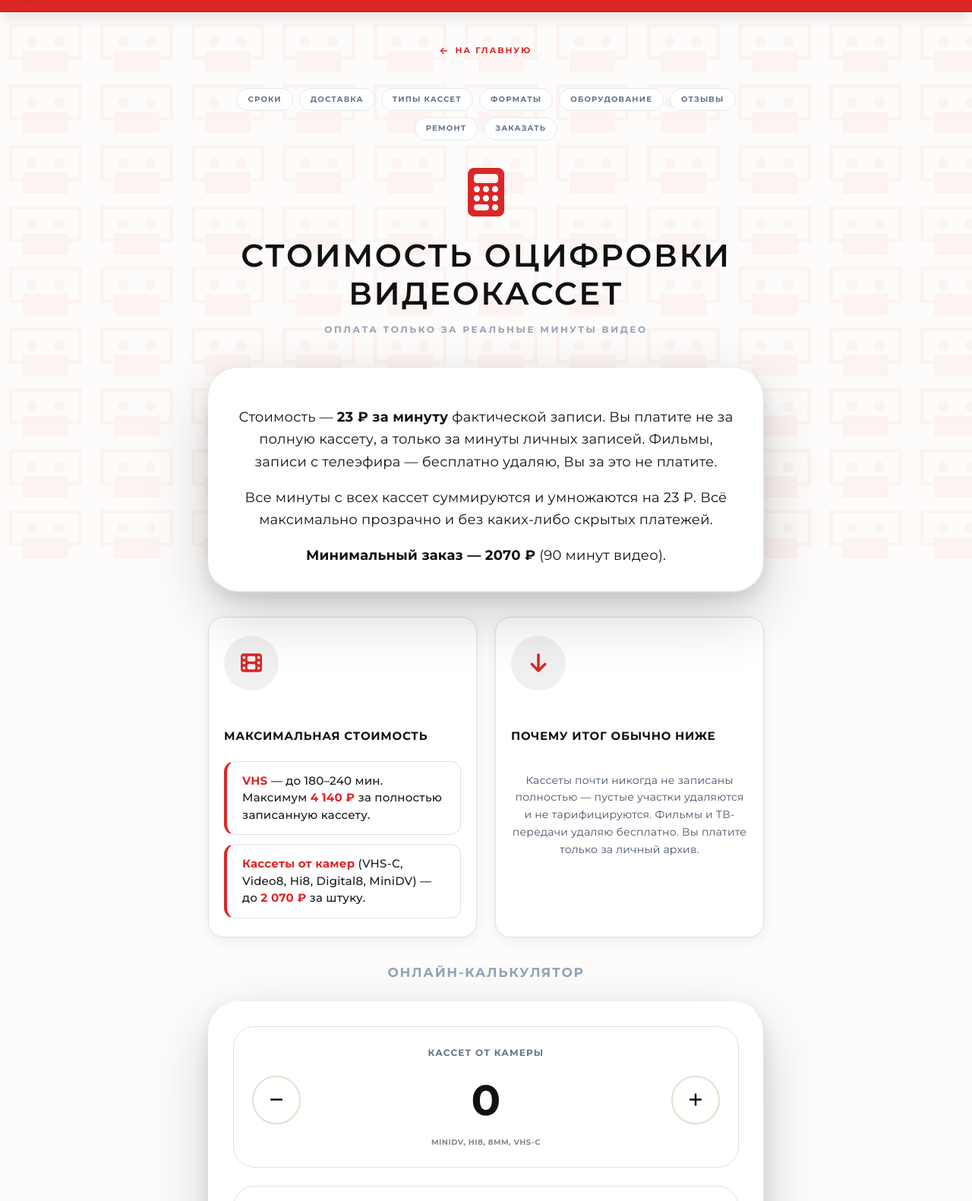
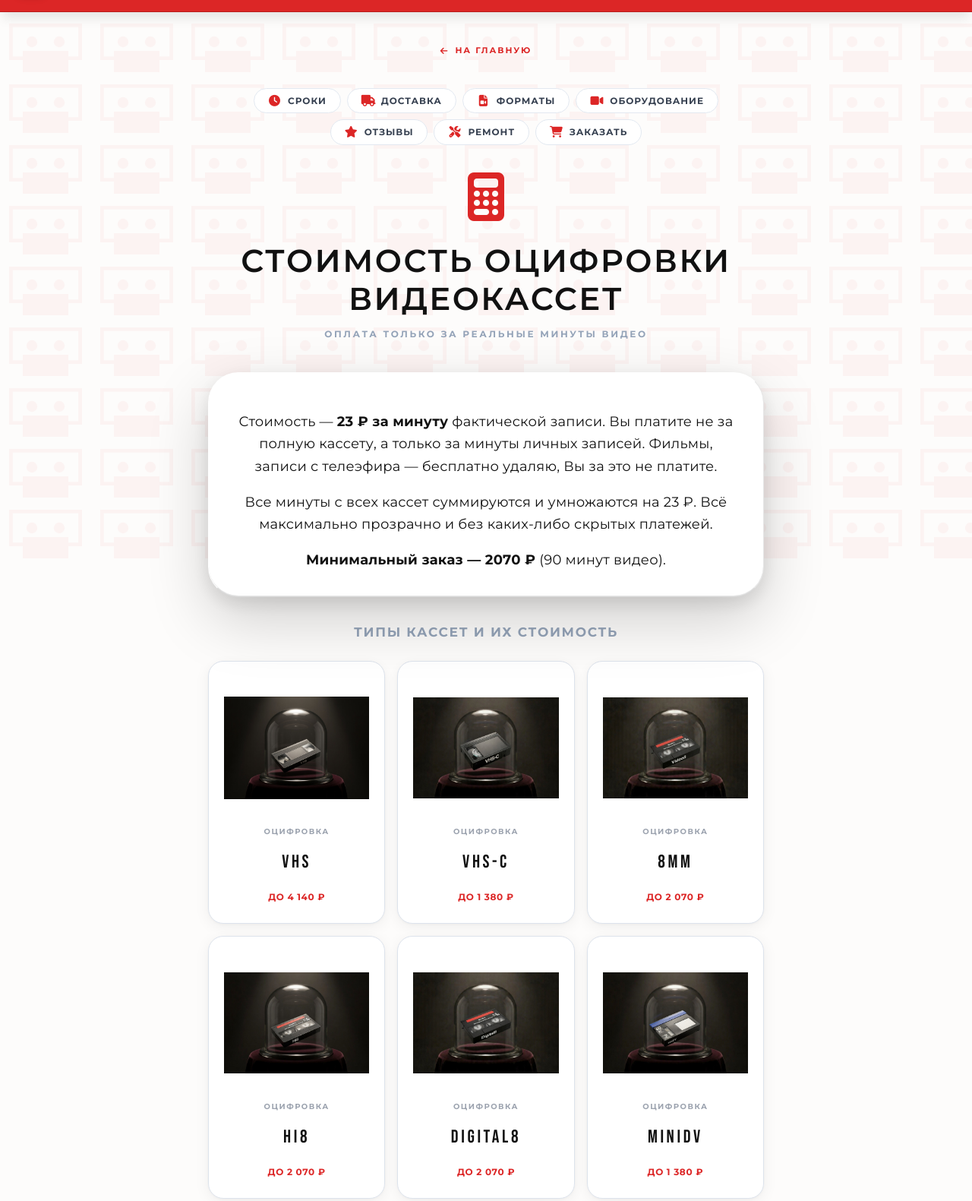
Before and after one commit to rinatzakirow-bot/new-ocifrovka, a website: page stoimost.html in a window 1280 px wide. Shown: the part 65-1646 px from the top of the page at 76% size. Drawn offline with nearby package versions, Linux system fonts and the light colour scheme.

Commit message:
Add files via upload

```diff
--- a/stoimost.html
+++ b/stoimost.html
@@ -226,8 +226,14 @@
             border-color: rgba(220,38,38,0.3);
         }
         .cassette-type-img {
-            max-height: 300px;
+            width: 100%;
+            height: 160px;
             object-fit: contain;
+            object-position: center;
+            display: block;
+        }
+        @media (min-width: 600px) {
+            .cassette-type-img { height: 180px; }
         }
         .cassette-type-title {
             font-size: 24px;
@@ -1155,31 +1161,62 @@
         /* active scale */
         .active\:scale-95:active { transform: scale(0.95) !important; }
 
+
+
         /* ===== НАВИГАЦИЯ ПО РАЗДЕЛАМ ===== */
         .page-subnav {
-            display: flex;
-            flex-wrap: wrap;
-            justify-content: center;
+            display: grid;
+            grid-template-columns: repeat(2, 1fr);
             gap: 8px;
             margin-bottom: 36px;
         }
         .page-subnav a {
-            font-size: 10px;
+            font-size: 12px;
             font-weight: 700;
             text-transform: uppercase;
-            letter-spacing: 0.12em;
-            color: #64748b;
+            letter-spacing: 0.08em;
+            color: #374151;
             text-decoration: none;
-            border: 1px solid #e2e8f0;
-            border-radius: 100px;
-            padding: 6px 14px;
+            border: 1.5px solid #e2e8f0;
+            border-radius: 14px;
+            padding: 12px 16px;
             background: #ffffff;
-            transition: border-color 0.2s, color 0.2s;
-            white-space: nowrap;
+            transition: border-color 0.2s, color 0.2s, background 0.2s;
+            white-space: normal;
+            display: flex;
+            align-items: center;
+            gap: 8px;
+            line-height: 1.3;
         }
         .page-subnav a:hover {
             border-color: #dc2626;
             color: #dc2626;
+            background: #fff5f5;
+        }
+        .page-subnav a .snav-icon {
+            color: #dc2626;
+            font-size: 15px;
+            flex-shrink: 0;
+            width: 18px;
+            text-align: center;
+        }
+        @media (min-width: 600px) {
+            .page-subnav {
+                grid-template-columns: repeat(3, 1fr);
+            }
+        }
+        @media (min-width: 900px) {
+            .page-subnav {
+                display: flex;
+                flex-wrap: wrap;
+                justify-content: center;
+            }
+            .page-subnav a {
+                width: auto;
+                border-radius: 100px;
+                padding: 8px 18px;
+                white-space: nowrap;
+            }
         }
     </style>
     <script type="application/ld+json">
@@ -1234,14 +1271,13 @@
 <main class="page-wrapper">
     <a href="index.html" class="page-back"><i class="fas fa-arrow-left"></i> На главную</a>
 <nav class="page-subnav" aria-label="Разделы сайта">
-    <a href="sroki.html">Сроки</a>
-    <a href="dostavka.html">Доставка</a>
-    <a href="tipy-kasset.html">Типы кассет</a>
-    <a href="format.html">Форматы</a>
-    <a href="oborudovanie.html">Оборудование</a>
-    <a href="otzyv.html">Отзывы</a>
-    <a href="remont.html">Ремонт</a>
-    <a href="zakazat.html">Заказать</a>
+    <a href="sroki.html"><i class="fas fa-clock snav-icon"></i>Сроки</a>
+    <a href="dostavka.html"><i class="fas fa-truck snav-icon"></i>Доставка</a>
+    <a href="format.html"><i class="fas fa-file-video snav-icon"></i>Форматы</a>
+    <a href="oborudovanie.html"><i class="fas fa-video snav-icon"></i>Оборудование</a>
+    <a href="otzyv.html"><i class="fas fa-star snav-icon"></i>Отзывы</a>
+    <a href="remont.html"><i class="fas fa-tools snav-icon"></i>Ремонт</a>
+    <a href="zakazat.html"><i class="fas fa-shopping-cart snav-icon"></i>Заказать</a>
 </nav>
     <i class="fas fa-calculator page-icon"></i>
     <h1 class="page-title">Стоимость оцифровки видеокассет</h1>
@@ -1253,26 +1289,47 @@
     <p class="text-lg leading-relaxed mb-0 text-center"><strong>Минимальный заказ — 2070 ₽</strong> (90 минут видео).</p>
 </div>
 
-<div class="grid grid-cols-1 md:grid-cols-2 gap-6 mb-8">
-    <div class="soft-card-static" style="cursor:default; align-items:flex-start;">
-        <div class="icon-backdrop"><i class="fas fa-film"></i></div>
-        <h2 class="text-[15px] font-bold uppercase tracking-wider mb-2">Максимальная стоимость</h2>
-        <div class="price-row-list">
-            <div class="price-row-item">
-                <div class="price-row-text"><strong>VHS</strong> — до 180–240 мин. Максимум <strong>4 140 ₽</strong> за полностью записанную кассету.</div>
-            </div>
-            <div class="price-row-item">
-                <div class="price-row-text"><strong>Кассеты от камер</strong> (VHS-C, Video8, Hi8, Digital8, MiniDV) — до <strong>2 070 ₽</strong> за штуку.</div>
-            </div>
-        </div>
-    </div>
-    <div class="soft-card-static" style="cursor:default; align-items:flex-start;">
-        <div class="icon-backdrop"><i class="fas fa-arrow-down"></i></div>
-        <h2 class="text-[15px] font-bold uppercase tracking-wider mb-2">Почему итог обычно ниже</h2>
-        <p class="text-[14px] text-slate-600 leading-relaxed">Кассеты почти никогда не записаны полностью — пустые участки удаляются и не тарифицируются. Фильмы и ТВ-передачи удаляю бесплатно. Вы платите только за личный архив.</p>
-    </div>
+
+
+<h2 class="text-[17px] font-bold uppercase tracking-widest text-center mb-6" style="color:#94a3b8;">Типы кассет и их стоимость</h2>
+<div class="grid grid-cols-2 md:grid-cols-3 gap-4 mb-8">
+    <a href="vhs.html" class="soft-card-static" style="text-decoration:none;">
+        <img src="vhsn.jpg" alt="VHS кассета" class="cassette-type-img" loading="lazy">
+        <div style="font-size:10px; font-weight:700; text-transform:uppercase; letter-spacing:0.15em; color:#9ca3af;">Оцифровка</div>
+        <div class="cassette-type-title">VHS</div>
+        <div style="font-size:12px; font-weight:700; color:#dc2626; text-transform:uppercase; letter-spacing:0.05em; margin-top:4px;">до 4 140 ₽</div>
+    </a>
+    <a href="vhs-c.html" class="soft-card-static" style="text-decoration:none;">
+        <img src="vhscn.jpg" alt="VHS-C кассета" class="cassette-type-img" loading="lazy">
+        <div style="font-size:10px; font-weight:700; text-transform:uppercase; letter-spacing:0.15em; color:#9ca3af;">Оцифровка</div>
+        <div class="cassette-type-title">VHS-C</div>
+        <div style="font-size:12px; font-weight:700; color:#dc2626; text-transform:uppercase; letter-spacing:0.05em; margin-top:4px;">до 1 380 ₽</div>
+    </a>
+    <a href="video8.html" class="soft-card-static" style="text-decoration:none;">
+        <img src="video8n.jpg" alt="8mm Video8 кассета" class="cassette-type-img" loading="lazy">
+        <div style="font-size:10px; font-weight:700; text-transform:uppercase; letter-spacing:0.15em; color:#9ca3af;">Оцифровка</div>
+        <div class="cassette-type-title">8mm</div>
+        <div style="font-size:12px; font-weight:700; color:#dc2626; text-transform:uppercase; letter-spacing:0.05em; margin-top:4px;">до 2 070 ₽</div>
+    </a>
+    <a href="hi8.html" class="soft-card-static" style="text-decoration:none;">
+        <img src="hi8n.jpg" alt="Hi8 кассета" class="cassette-type-img" loading="lazy">
+        <div style="font-size:10px; font-weight:700; text-transform:uppercase; letter-spacing:0.15em; color:#9ca3af;">Оцифровка</div>
+        <div class="cassette-type-title">Hi8</div>
+        <div style="font-size:12px; font-weight:700; color:#dc2626; text-transform:uppercase; letter-spacing:0.05em; margin-top:4px;">до 2 070 ₽</div>
+    </a>
+    <a href="digital8.html" class="soft-card-static" style="text-decoration:none;">
+        <img src="digital8n.jpg" alt="Digital8 кассета" class="cassette-type-img" loading="lazy">
+        <div style="font-size:10px; font-weight:700; text-transform:uppercase; letter-spacing:0.15em; color:#9ca3af;">Оцифровка</div>
+        <div class="cassette-type-title">Digital8</div>
+        <div style="font-size:12px; font-weight:700; color:#dc2626; text-transform:uppercase; letter-spacing:0.05em; margin-top:4px;">до 2 070 ₽</div>
+    </a>
+    <a href="minidv.html" class="soft-card-static" style="text-decoration:none;">
+        <img src="minidvn.jpg" alt="MiniDV кассета" class="cassette-type-img" loading="lazy">
+        <div style="font-size:10px; font-weight:700; text-transform:uppercase; letter-spacing:0.15em; color:#9ca3af;">Оцифровка</div>
+        <div class="cassette-type-title">MiniDV</div>
+        <div style="font-size:12px; font-weight:700; color:#dc2626; text-transform:uppercase; letter-spacing:0.05em; margin-top:4px;">до 1 380 ₽</div>
+    </a>
 </div>
-
 <h2 class="text-[17px] font-bold uppercase tracking-widest text-center mb-6" style="color:#94a3b8;">Онлайн-калькулятор</h2>
 <div class="glass-block aluminum-block p-8" style="background:#fff;">
     <div class="calc-grid mb-6">
```
